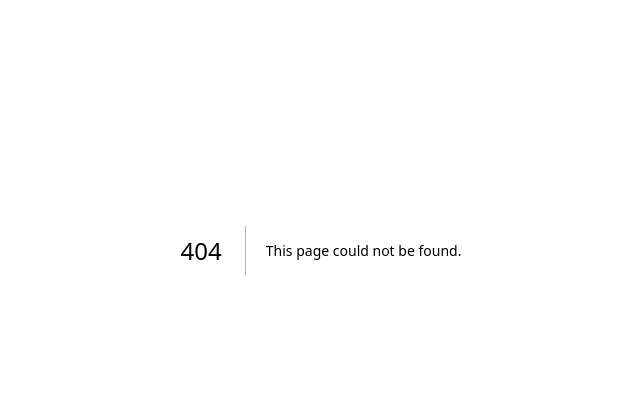
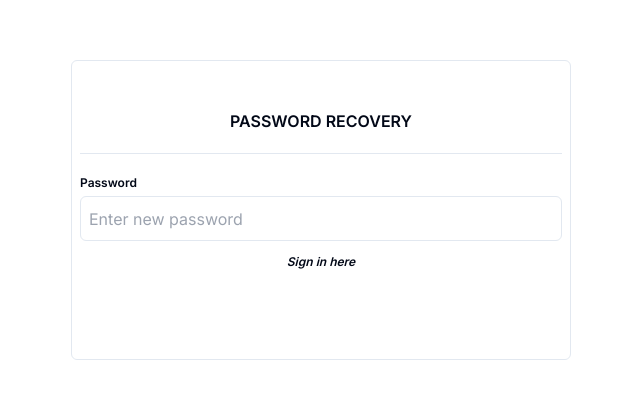
Before and after one commit to CodeLab-set09/project-game, a Next.js app: page /forgetPass in a window 1280 px wide. Before the commit this address had no page. Shown: the part 150-548 px from the top of the page, without its empty margins (319-959 px from the left). Built offline with nearby package versions, Linux system fonts and the light colour scheme.

Commit message:
forget password page

```diff
--- /dev/null
+++ b/app/(auth)/forgetPass/page.tsx
@@ -0,0 +1,34 @@
+import React from "react";
+import Link from "next/link";
+
+const Page = () => {
+  return (
+    <main className="flex justify-center items-center h-[90vh]">
+      <div className="w-full h[calc(100vh-40px)] flex justify-center items-center">
+        <section className="w-[70%] md:w-[80%] lg:w-[500px] p-2 rounded-md min-h-[300px] border">
+          <p className="font-semibold uppercase text-center mt-10 pb-5 border-b">
+            Password recovery
+          </p>
+          <form>
+            <div className="flex flex-col mt-5">
+              <label className="font-semibold text-[12px] mb-1">Password</label>
+              <input
+                placeholder="Enter new password"
+                className="border rounded-md outline-none h-[45px] pl-2"
+                type="text"
+              />
+            </div>
+
+            <div className="text-center text-[12px] mt-3">
+              <Link href={"/signin"} className="italic font-semibold">
+                Sign in here
+              </Link>
+            </div>
+          </form>
+        </section>
+      </div>
+    </main>
+  );
+};
+
+export default Page;
--- a/app/(auth)/forgetPassword/page.tsx
+++ /dev/null
@@ -1,7 +0,0 @@
-import React from "react";
-
-const page = () => {
-  return <div>page</div>;
-};
-
-export default page;
```
